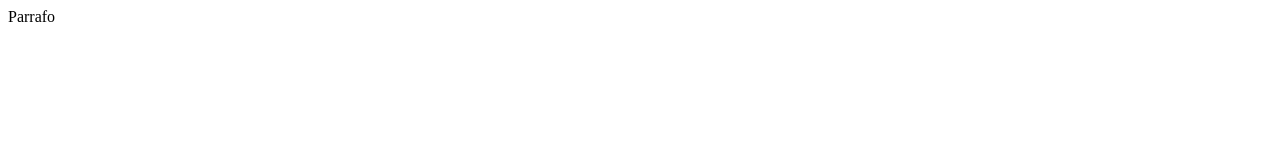
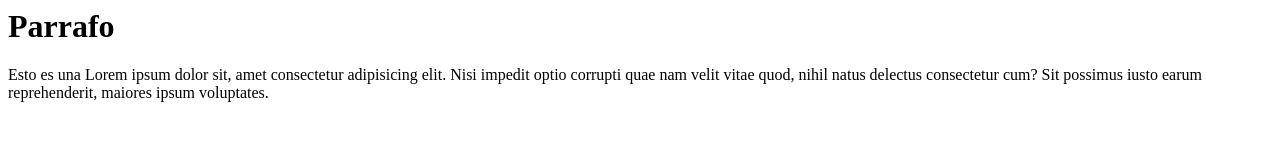
Before and after one commit to ECamposR/ECamposR.github.io, a plain HTML site: page index.html in a window 1280 px wide. Drawn offline with Linux system fonts and the light colour scheme.

Commit message:
Commit 2

```diff
--- a/index.html
+++ b/index.html
@@ -1,6 +1,7 @@
 <html>
     <title>Esta es una prueba</title>
     <body>
-        <p>Parrafo</p>
+        <h1>Parrafo</h1>
+        <p>Esto es una Lorem ipsum dolor sit, amet consectetur adipisicing elit. Nisi impedit optio corrupti quae nam velit vitae quod, nihil natus delectus consectetur cum? Sit possimus iusto earum reprehenderit, maiores ipsum voluptates.</p>
     </body>
 </html>
```
